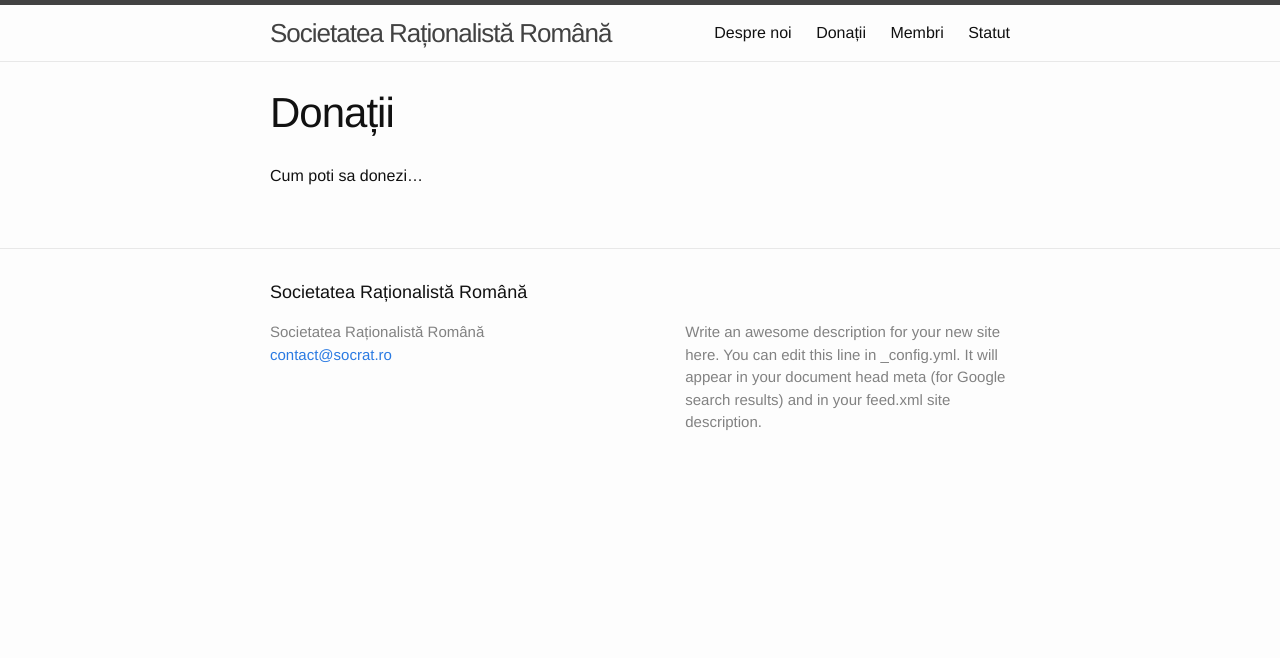
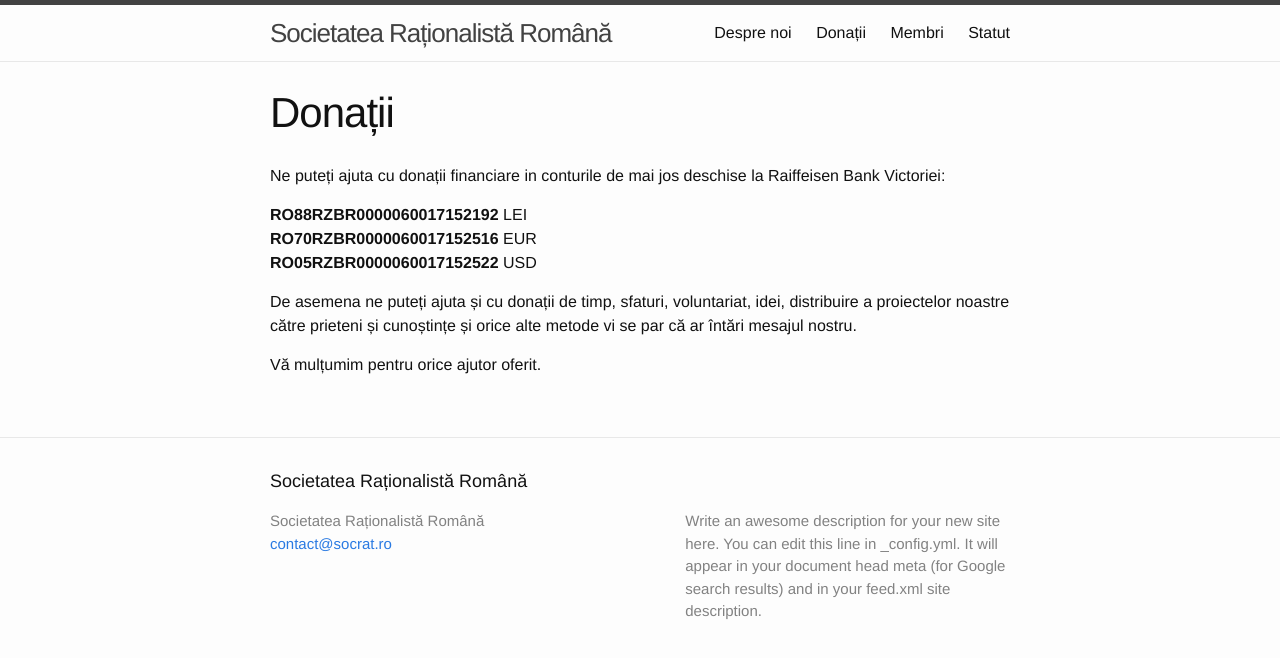
Before and after one commit to SocRatRo/socratro.github.io, a Jekyll site: the page built from about/donations.md, in a window 1280 px wide. Shown: the top 658 px of the page. Built offline with Jekyll 4.4.1, drawn with Linux system fonts in a browser that asks for light colours.

Commit message:
Added donations page content

```diff
--- a/about/donations.md
+++ b/about/donations.md
@@ -4,4 +4,12 @@
 permalink: /donatii.html
 ---
 
-Cum poti sa donezi...
+Ne puteți ajuta cu donații financiare in conturile de mai jos deschise la Raiffeisen Bank Victoriei:
+
+**RO88RZBR0000060017152192** LEI
+**RO70RZBR0000060017152516** EUR
+**RO05RZBR0000060017152522** USD
+
+De asemena ne puteți ajuta și cu donații de timp, sfaturi, voluntariat, idei, distribuire a proiectelor noastre către prieteni și cunoștințe și orice alte metode vi se par că ar întări mesajul nostru.
+
+Vă mulțumim pentru orice ajutor oferit.
```
